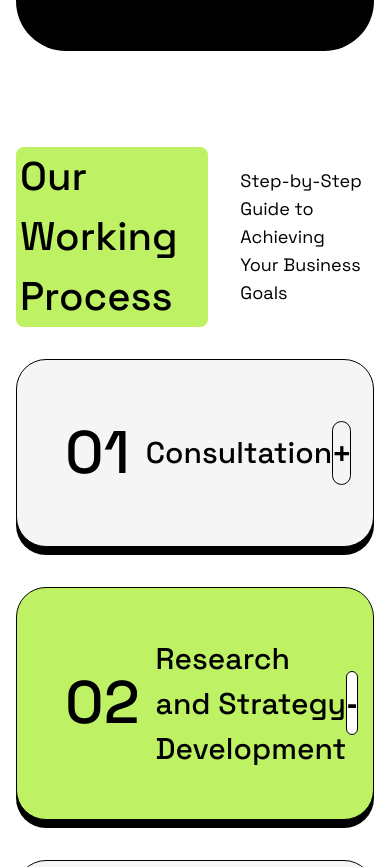
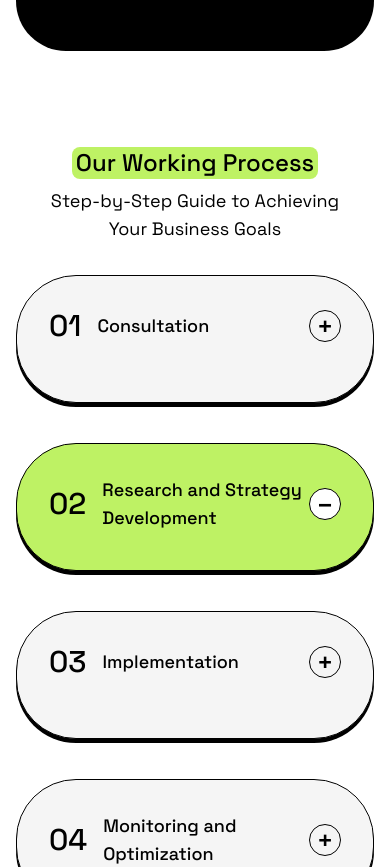
Before and after one commit to marconesdb/PositivusLandinpage, a React (Vite) app: page / in a window 390 px wide. Shown: the part 3677-4544 px from the top of the page. Built offline with nearby package versions, Linux system fonts and the light colour scheme.

Commit message:
Realização da responsividade do componente WorkingProcessSection

```diff
--- a/src/sections/WorkingProcessSection.tsx
+++ b/src/sections/WorkingProcessSection.tsx
@@ -23,12 +23,22 @@ const WorkingProcessSection: React.FC = () => {
 
   return (
     <div className="max-w-7xl mx-auto px-4 p-4 mt-20">
-      {/* Contêiner flex para o título e subtítulo */}
-      <div className="flex justify-start items-center mb-8">
-        <h1 className="font-medium bg-lime-300 px-1 rounded-lg text-[40px] font-SpaceGrotesk">
+      {/* Container flex para o título e subtítulo */}
+      {/* <div className="flex justify-start items-center mb-8 max-sm:flex-col max-sm:items-start">
+        <h1 className="font-medium bg-lime-300 px-1 rounded-lg text-[40px] font-SpaceGrotesk max-sm:text-2xl">
           Our Working Process
         </h1>
-        <p className="text-lg ml-8 font-SpaceGrotesk">
+        <p className="text-lg ml-8 font-SpaceGrotesk max-sm:ml-0 max-sm:mt-2">
+          Step-by-Step Guide to Achieving <br />
+          Your Business Goals
+        </p>
+      </div> */}
+
+<div className="flex justify-start items-center mb-8 max-sm:flex-col max-sm:items-center max-sm:text-center">
+  <h1 className="font-medium bg-lime-300 px-1 rounded-lg text-[40px] font-SpaceGrotesk max-sm:text-2xl">
+    Our Working <span>Process</span>
+  </h1>
+  <p className="text-lg ml-8 font-SpaceGrotesk max-sm:ml-0 max-sm:mt-2">
     Step-by-Step Guide to Achieving <br />
     Your Business Goals
   </p>
@@ -36,33 +46,38 @@ const WorkingProcessSection: React.FC = () => {
       {steps.map((step, index) => (
         <div key={index} className="mb-10">
           <div
-            className={`p-4 border border-black min-h-32 rounded-[30px] cursor-pointer shadow-[0px_8px_0px_rgba(0,0,0,10.5)] ${
+            className={`p-4 border border-black min-h-32 rounded-[30px]  xs:rounded-[60px] cursor-pointer shadow-[0px_8px_0px_rgba(0,0,0,10.5)] max-sm:shadow-[0px_4px_0px_rgba(0,0,0,10.5)] max-sm:rounded-[20px] ${
               expandedStep === index ? 'bg-lime-300' : 'bg-neutral-100'
             }`}
             onClick={() => toggleStep(index)}
           >
             {/* Flex para centralizar verticalmente os elementos */}
-            <div className="flex justify-between items-center p-8">
+            <div className="flex justify-between items-center p-8 max-sm:p-4">
               <div className="flex items-center space-x-4">
-                {/* Número e título centralizados */}
-                <span className="text-[60px] font-SpaceGrotesk font-medium">{step.number}</span>
-                <span className="text-[30px] font-SpaceGrotesk font-medium">{step.title}</span>
+                <span className="text-[60px]  font-SpaceGrotesk font-medium max-sm:text-3xl">
+                  {step.number}
+                </span>
+                <span className="text-[30px] font-SpaceGrotesk font-medium max-sm:text-lg">
+                  {step.title}
+                </span>
               </div>
               {/* Ícone expandir/recolher com background dinâmico */}
+              <div className="flex-shrink-0">
                 <span
-                className={`text-3xl border font-extrabold w-16 h-16 border-black rounded-full flex items-center justify-center ${
+                  className={`text-3xl border font-extrabold w-16 h-16 border-black rounded-full flex items-center justify-center select-none max-sm:w-8 max-sm:h-8 max-sm:text-2xl ${
                     expandedStep === index ? 'bg-white text-black' : 'bg-neutral-100 text-black'
                   }`}
+                  style={{ minWidth: 'inherit', minHeight: 'inherit' }}
                 >
-                {expandedStep === index ? '⁃' : '+'}
+                  {expandedStep === index ? '−' : '+'}
                 </span>
+              </div>
             </div>
             {/* Descrição expandida com linha acima */}
             {expandedStep === index && step.description && (
-              <div className="-mt-8 p-8 font-SpaceGrotesk">
-                {/* Linha decorativa acima do texto */}
-                <div className="w-full h-[1px] bg-black mb-4"></div>
-                <p>{step.description}</p>
+              <div className="-mt-8 p-8 font-SpaceGrotesk max-sm:p-4 max-sm:pb-4">
+                <div className="w-full h-[1px] bg-black mb-4" />
+                <p className="max-sm:text-sm">{step.description}</p>
               </div>
             )}
           </div>
```
Lines whose indentation alone changed are shown as unchanged.
